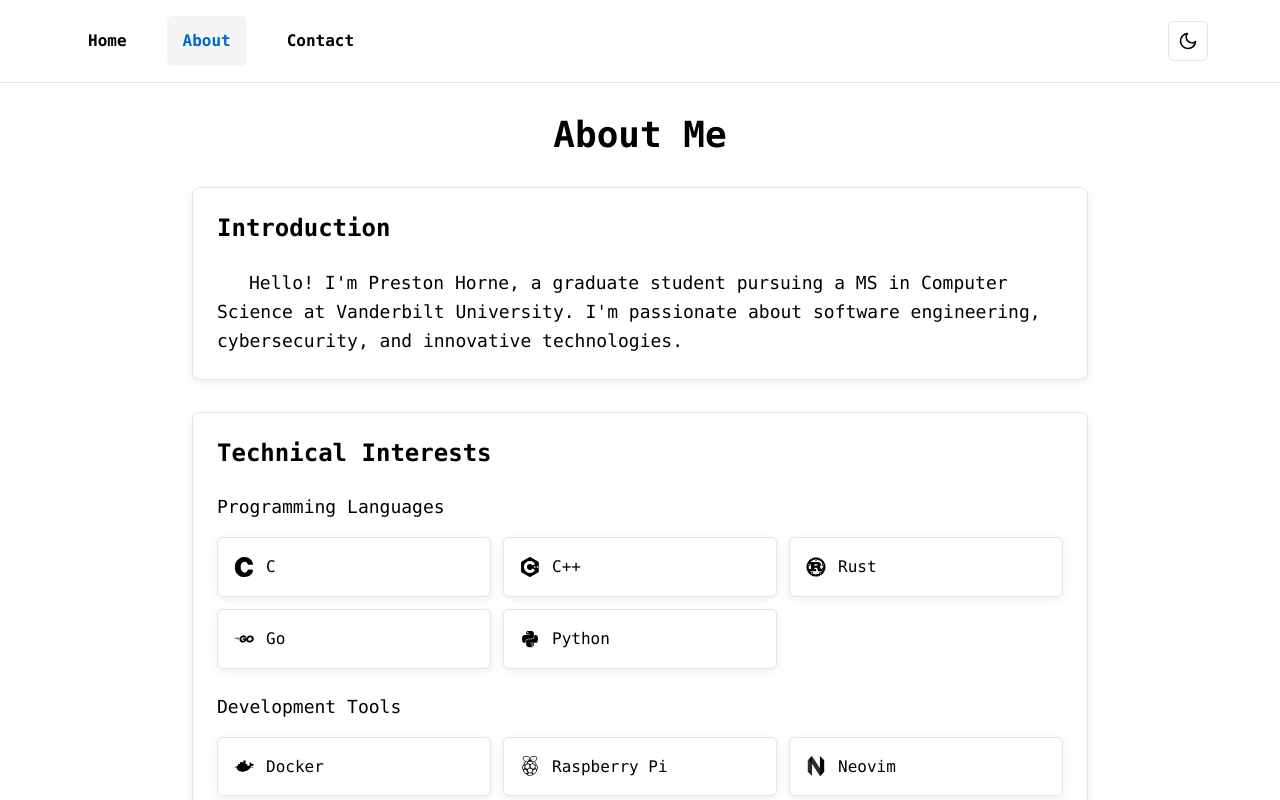
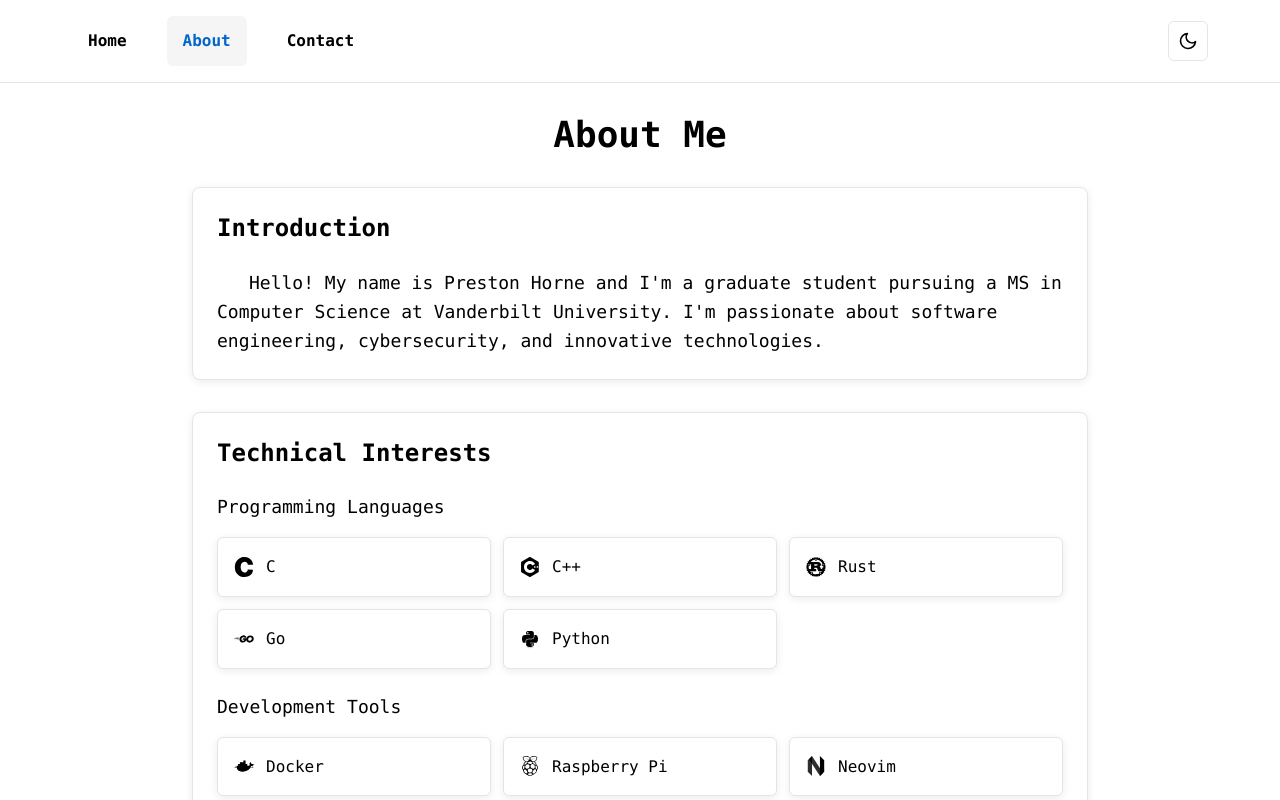
Before and after one commit to prestonmhorne/website, a Next.js app: page /about in a window 1280 px wide. Shown: the top 800 px of the page. Built offline with nearby package versions, Linux system fonts and the light colour scheme.

Commit message:
improved desc flow

```diff
--- a/src/app/about/page.tsx
+++ b/src/app/about/page.tsx
@@ -82,8 +82,8 @@ export default function About() {
         <section className="card">
           <h2 className="text-2xl font-semibold mb-6">Introduction</h2>
             <p className="indent-8 text-lg leading-relaxed">
-              Hello! I&apos;m Preston Horne, a graduate student pursuing a MS in Computer Science at Vanderbilt University.
-              I&apos;m passionate about software engineering, cybersecurity, and innovative technologies.
+              Hello! My name is Preston Horne and I'm a graduate student pursuing a MS in Computer Science at Vanderbilt University.
+              I'm passionate about software engineering, cybersecurity, and innovative technologies.
             </p>
         </section>
         <section className="card">
```
